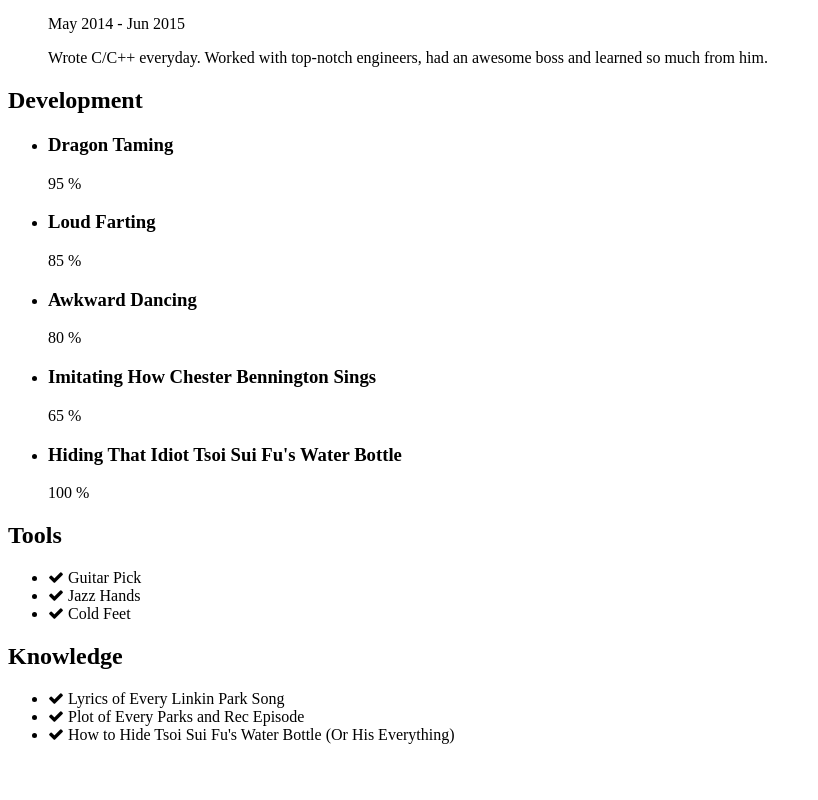
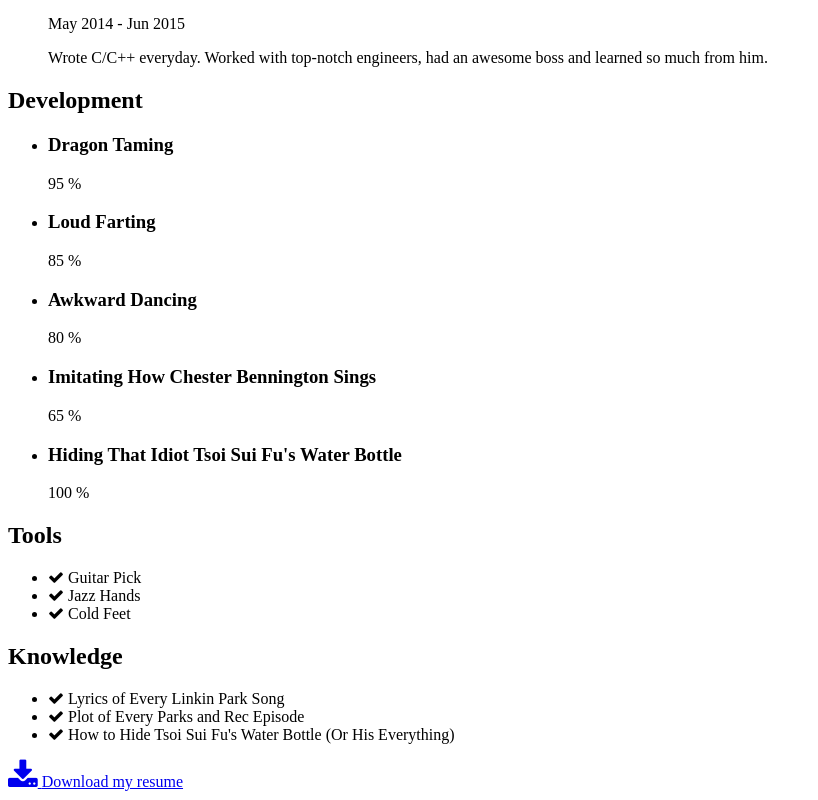
Before and after one commit to kevguy/portofolioTutorial, a plain HTML site: page index.html in a window 1280 px wide. Shown: the part 486-1286 px from the top of the page, without its empty margins (0-818 px from the left). Before the commit the page ends 1246 px from the top, so only its background shows below. Drawn offline with nearby package versions, Linux system fonts and the light colour scheme.

Commit message:
feat: add resume

```diff
--- a/index.html
+++ b/index.html
@@ -141,6 +141,16 @@
       </div>
       <div class="clear"></div>
     </section>
+    <section class="resume">
+      <div class="content">
+        <a href="#" target"_blank">
+          <div class="btn-resume">
+            <i class="fa fa-download fa-2x" aria-hidden="true"></i>
+            <span>Download my resume<span>
+          </div>
+        </a>
+      </div>
+    </section>
 
 
 
```
